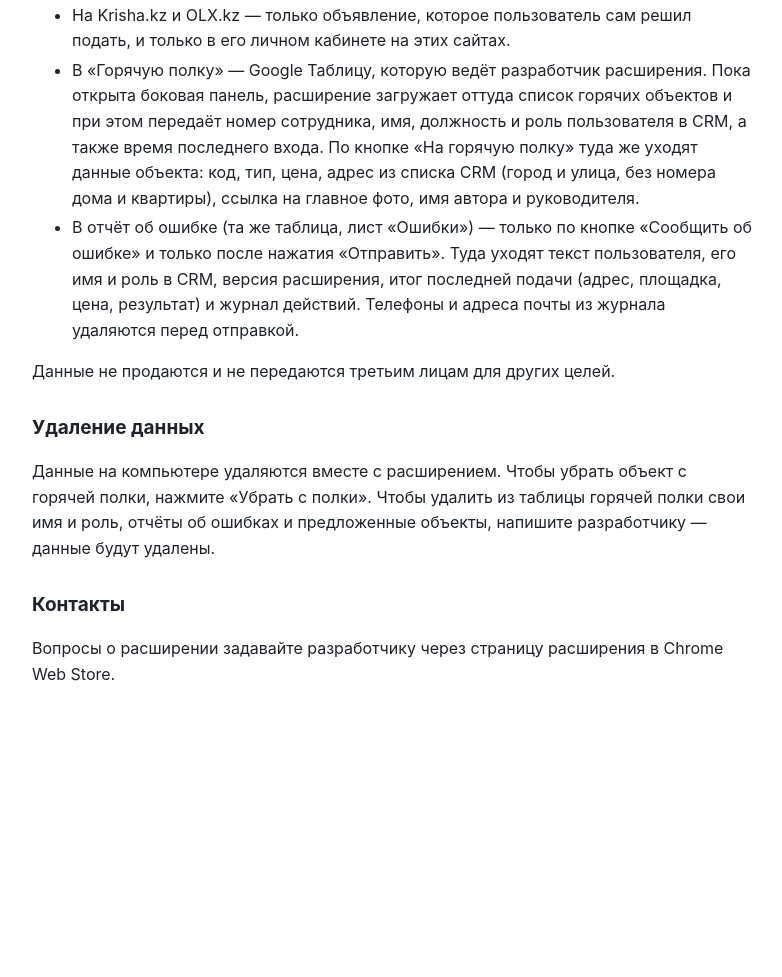
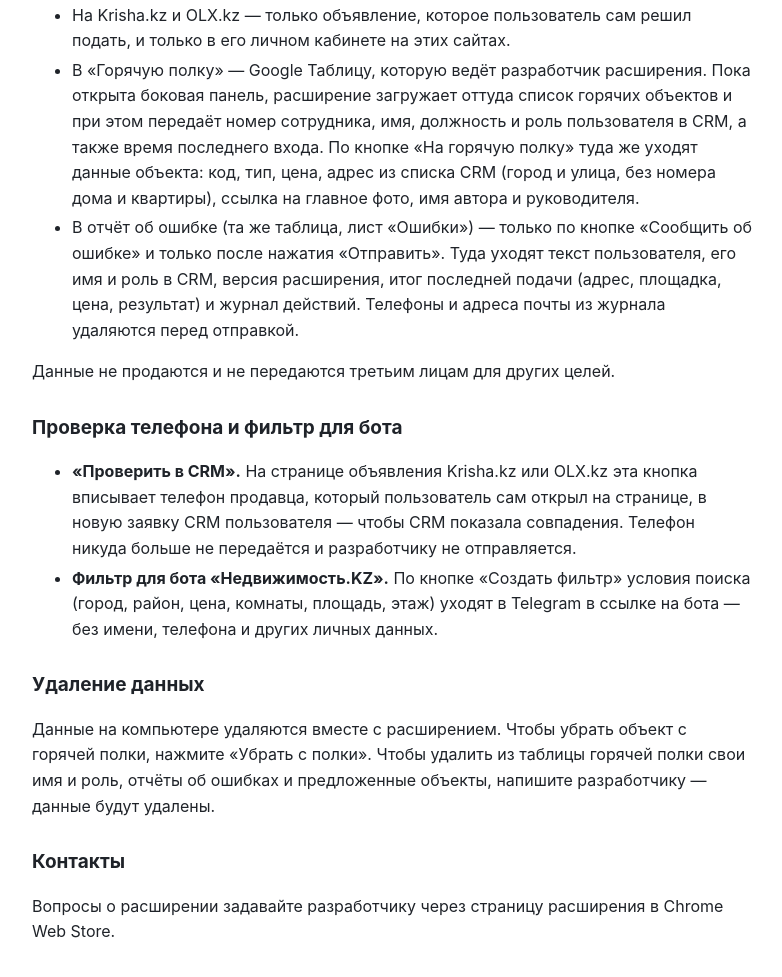
Before and after one commit to GraoarG/bot-filter, a plain HTML site: page privacy.html in a window 1280 px wide. Shown: the part 835-1812 px from the top of the page, without its empty margins (248-1030 px from the left). Before the commit the page ends 1586 px from the top, so only its background shows below. Drawn offline with Linux system fonts and the light colour scheme.

Commit message:
Политика: «Проверить в CRM» и фильтр для бота

```diff
--- a/privacy.html
+++ b/privacy.html
@@ -39,6 +39,12 @@
 </ul>
 <p>Данные не продаются и не передаются третьим лицам для других целей.</p>
 
+<h2>Проверка телефона и фильтр для бота</h2>
+<ul>
+  <li><b>«Проверить в CRM».</b> На странице объявления Krisha.kz или OLX.kz эта кнопка вписывает телефон продавца, который пользователь сам открыл на странице, в новую заявку CRM пользователя — чтобы CRM показала совпадения. Телефон никуда больше не передаётся и разработчику не отправляется.</li>
+  <li><b>Фильтр для бота «Недвижимость.KZ».</b> По кнопке «Создать фильтр» условия поиска (город, район, цена, комнаты, площадь, этаж) уходят в Telegram в ссылке на бота — без имени, телефона и других личных данных.</li>
+</ul>
+
 <h2>Удаление данных</h2>
 <p>Данные на компьютере удаляются вместе с расширением. Чтобы убрать объект с горячей полки, нажмите «Убрать с полки». Чтобы удалить из таблицы горячей полки свои имя и роль, отчёты об ошибках и предложенные объекты, напишите разработчику — данные будут удалены.</p>
 
```
